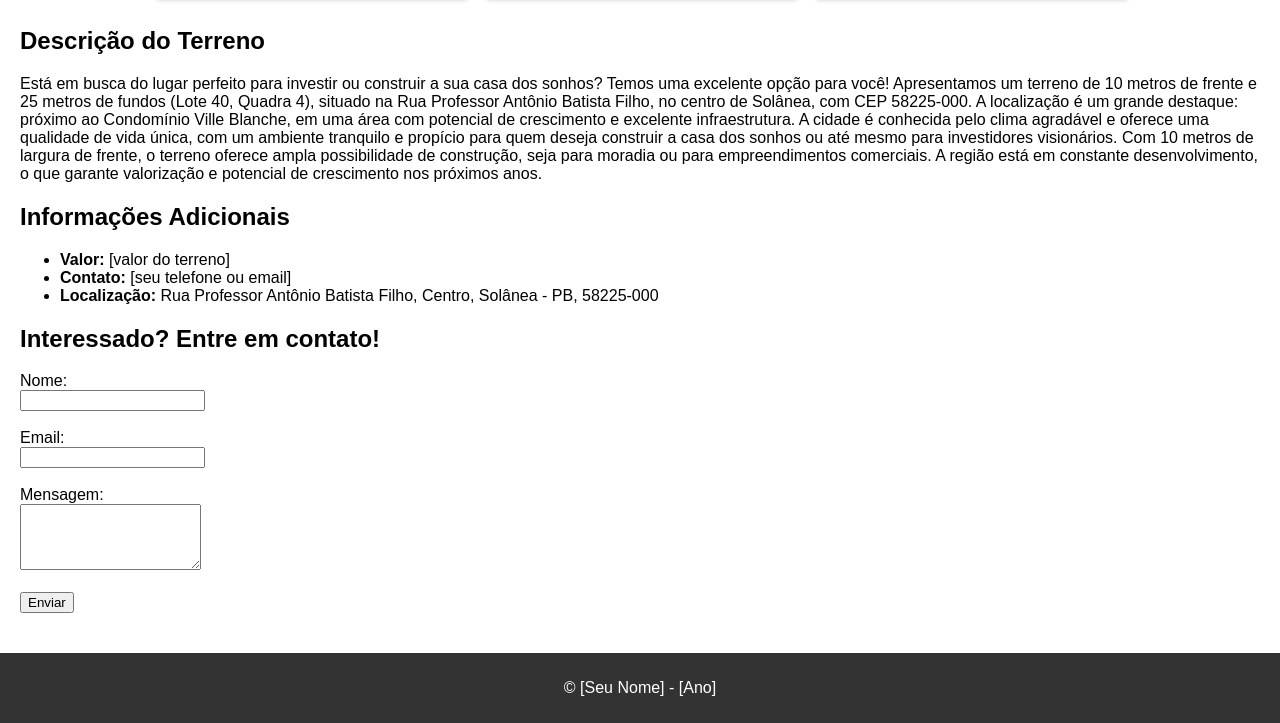
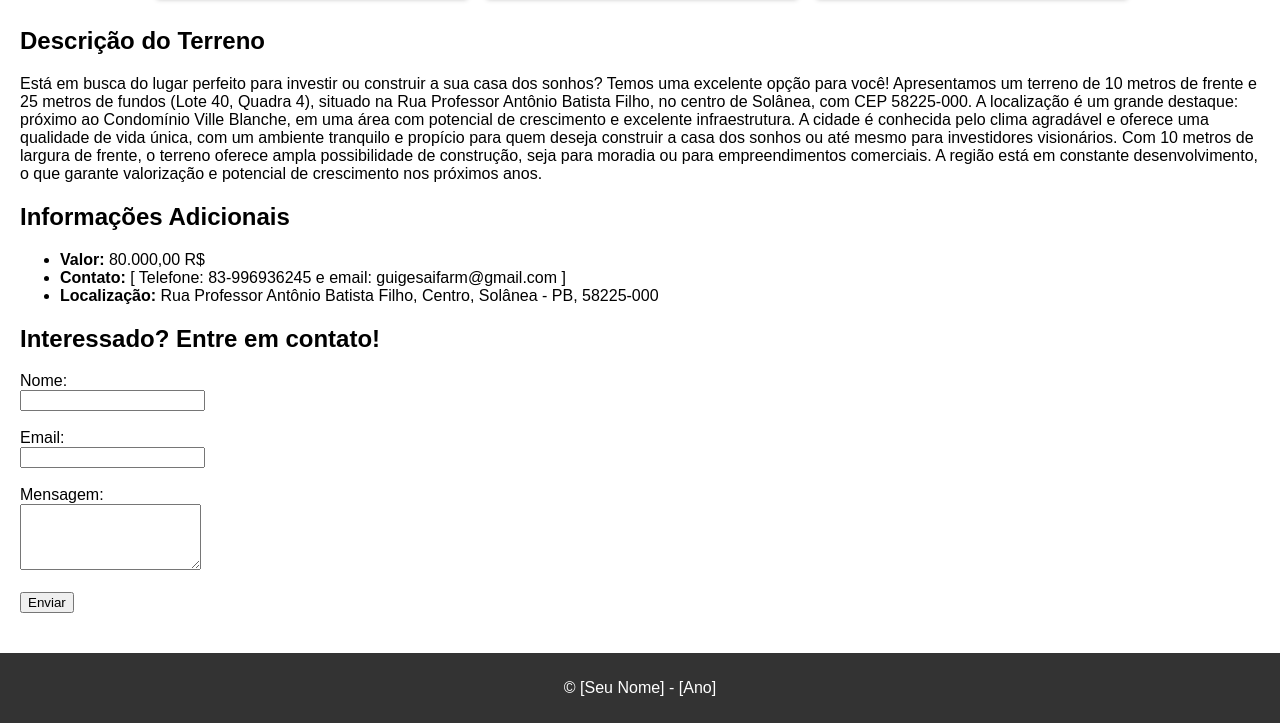
Before and after one commit to guigesaifarm/Terreno, a plain HTML site: page index.html in a window 1280 px wide. Shown: the part 695-1418 px from the top of the page. Drawn offline with Linux system fonts and the light colour scheme; a script that the page names is missing.

Commit message:
Update index.html

```diff
--- a/index.html
+++ b/index.html
@@ -38,16 +38,16 @@
         <section id="informacoes">
             <h2>Informações Adicionais</h2>
             <ul>
-                <li><strong>Valor:</strong> [valor do terreno]</li>
-                <li><strong>Contato:</strong> [seu telefone ou email]</li>
+                <li><strong>Valor:</strong> 80.000,00 R$</li>
+                <li><strong>Contato:</strong> [ Telefone: 83-996936245  e  email: guigesaifarm@gmail.com ]</li>
                 <li><strong>Localização:</strong> Rua Professor Antônio Batista Filho, Centro, Solânea - PB, 58225-000</li>
             </ul>
         </section>
 
         <section id="formulario">
             <h2>Interessado? Entre em contato!</h2>
-            <form action="mailto:[seu email]" method="post" enctype="text/plain">
-                <label for="nome">Nome:</label><br>
+            <form action="mailto:" method="post" enctype="text/plain">
+                <label for="nome">Nome: </label><br>
                 <input type="text" id="nome" name="nome" required><br><br>
 
                 <label for="email">Email:</label><br>
```
